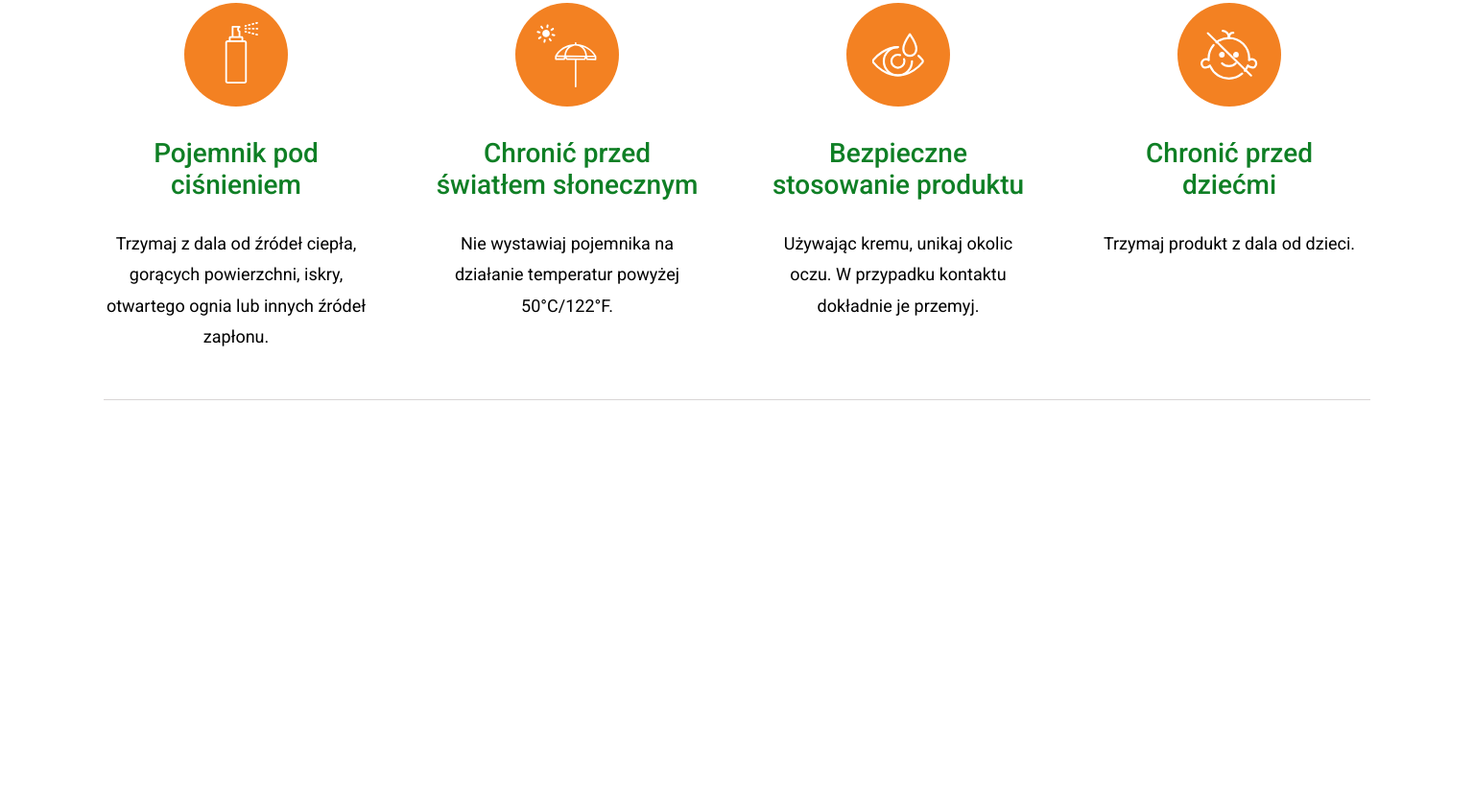
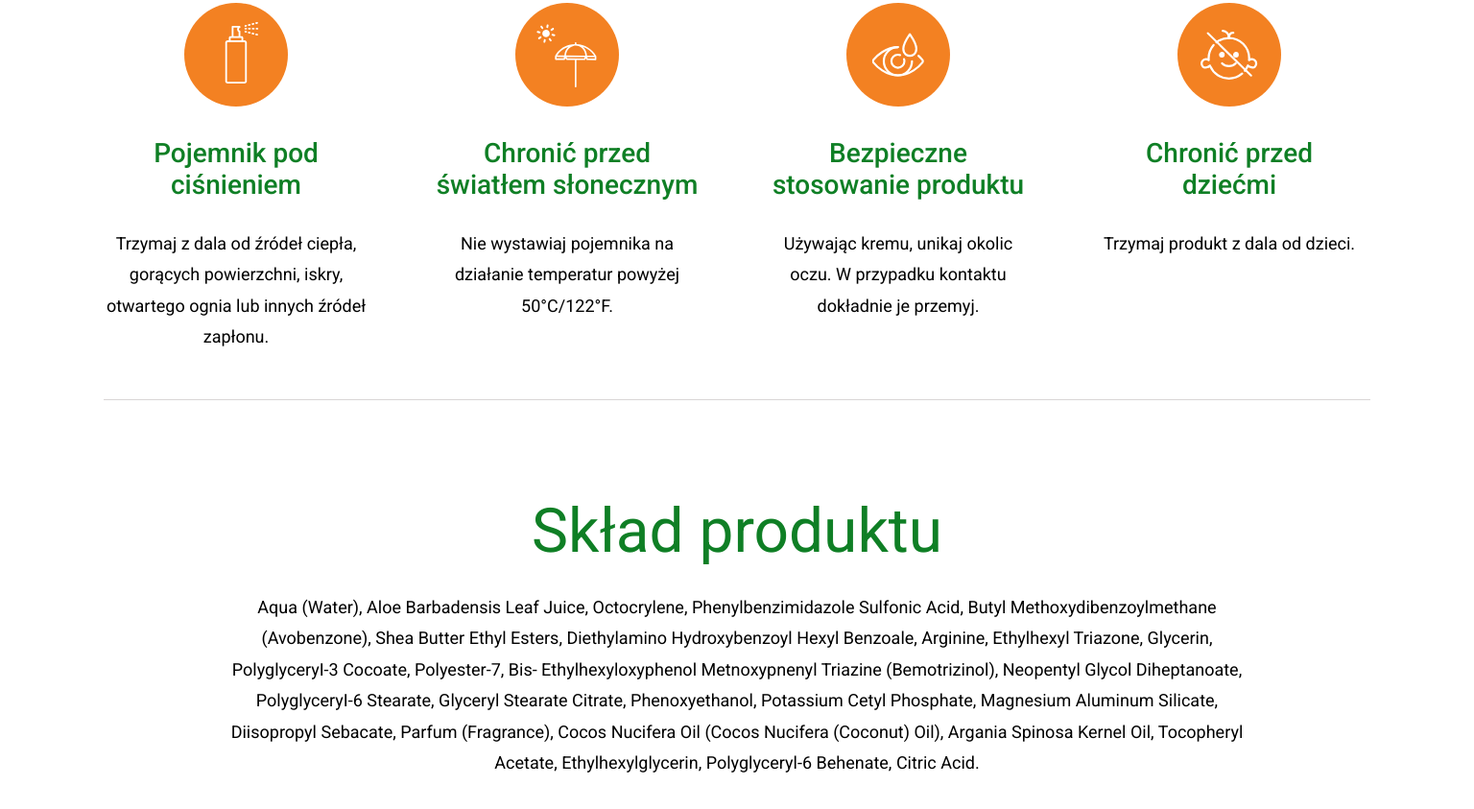
Before and after one commit to NikitinIhor/about_ad_test, a website built with Vite: page index.html in a window 1536 px wide. Shown: the part 5727-6570 px from the top of the page at 96% size. Before the commit the page ends 6243 px from the top, so only its background shows below. Built offline with nearby package versions, Linux system fonts and the light colour scheme.

Commit message:
feat/section 8

```diff
--- a/index.html
+++ b/index.html
@@ -339,6 +339,26 @@
           </ul>
         </div>
       </section>
+
+      <section class="composition">
+        <div class="container">
+          <h2 class="animation-left">Skład produktu</h2>
+          <p class="animation-right">
+            Aqua (Water), Aloe Barbadensis Leaf Juice, Octocrylene,
+            Phenylbenzimidazole Sulfonic Acid, Butyl Methoxydibenzoylmethane
+            (Avobenzone), Shea Butter Ethyl Esters, Diethylamino Hydroxybenzoyl
+            Hexyl Benzoale, Arginine, Ethylhexyl Triazone, Glycerin,
+            PolyglyceryI-3 Cocoate, Polyester-7, Bis- Ethylhexyloxyphenol
+            Metnoxypnenyl Triazine (Bemotrizinol), Neopentyl Glycol
+            Diheptanoate, PolyglyceryI-6 Stearate, Glyceryl Stearate Citrate,
+            Phenoxyethanol, Potassium Cetyl Phosphate, Magnesium Aluminum
+            Silicate, Diisopropyl Sebacate, Parfum (Fragrance), Cocos Nucifera
+            Oil (Cocos Nucifera (Coconut) Oil), Argania Spinosa Kernel Oil,
+            Tocopheryl Acetate, Ethylhexylglycerin, Polyglyceryl-6 Behenate,
+            Citric Acid.
+          </p>
+        </div>
+      </section>
     </main>
     <script type="module" src="./src/main.js"></script>
   </body>
--- a/src/styles/main.scss
+++ b/src/styles/main.scss
@@ -11,3 +11,4 @@
 @import url("./sections/natural.scss");
 @import url("./sections/gallery.scss");
 @import url("./sections/how.scss");
+@import url("./sections/composition.scss");
--- /dev/null
+++ b/src/styles/sections/composition.scss
@@ -0,0 +1,30 @@
+.composition {
+  margin-bottom: calc(40 / 16 * 1rem);
+  h2 {
+    font-size: calc(32 / 16 * 1rem);
+    font-weight: 100;
+    margin-bottom: calc(24 / 16 * 1rem);
+    color: var(--green);
+    text-align: center;
+  }
+  p {
+    font-size: calc(14 / 16 * 1rem);
+    margin: 0 auto;
+    text-align: center;
+    line-height: 1.5;
+  }
+}
+
+@media (min-width: 1350px) {
+  .composition {
+    margin-bottom: calc(214 / 16 * 1rem);
+    h2 {
+      font-size: calc(64 / 16 * 1rem);
+    }
+    p {
+      font-size: calc(18 / 16 * 1rem);
+      line-height: 1.8;
+      width: calc(1060 / 16 * 1rem);
+    }
+  }
+}
```
